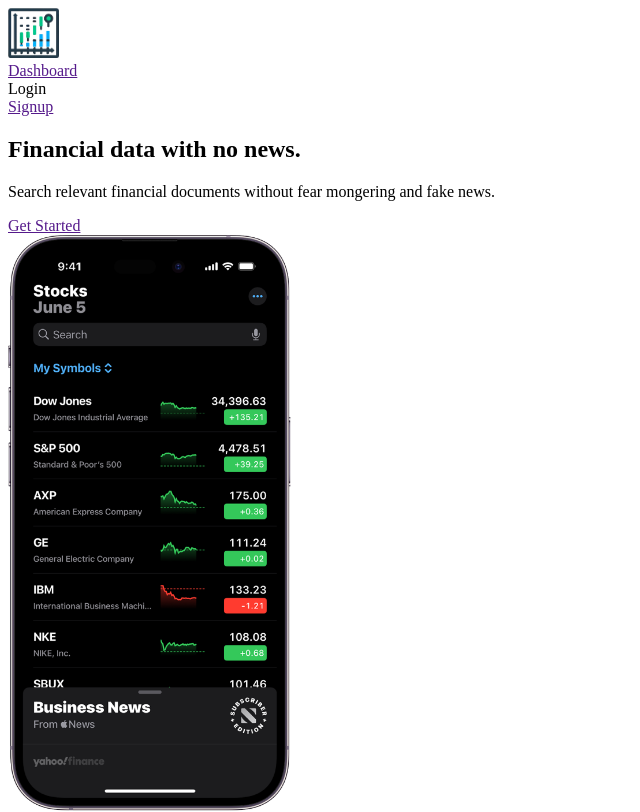
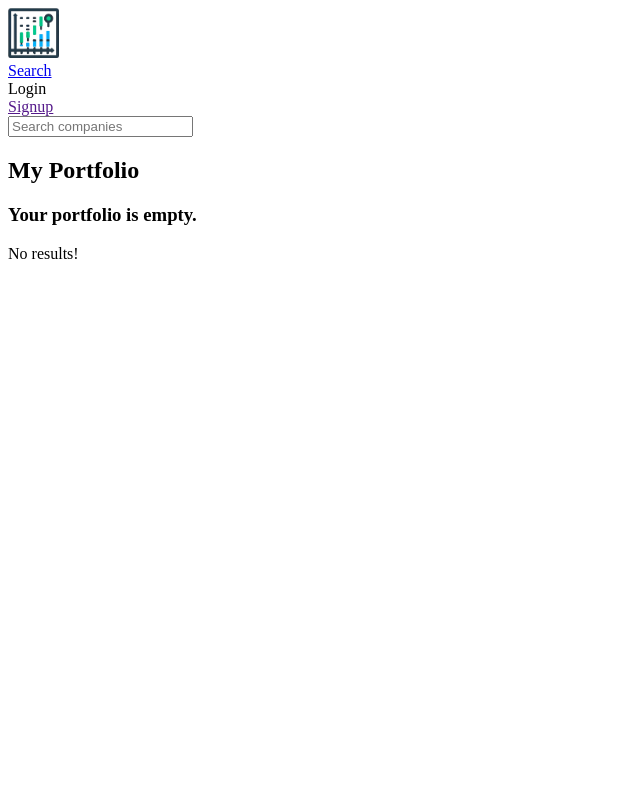
Before and after one commit to marcohool/StockPortfolio, a React (Create React App) app in the folder frontend/: page /search in a window 1280 px wide. Shown: the top 812 px of the page, without its empty margins (0-640 px from the left). Built offline with nearby package versions, Linux system fonts and the light colour scheme; a web font is replaced by a local one.

Commit message:
Update links to use React Router

```diff
--- a/frontend/src/Components/Card/Card.tsx
+++ b/frontend/src/Components/Card/Card.tsx
@@ -2,6 +2,7 @@
 import "./Card.css";
 import { CompanySearch } from "../../company";
 import AddPortfolio from "../Portfolio/AddPortfolio/AddPortfolio";
+import { Link } from "react-router-dom";
 
 interface Props {
   id: string;
@@ -20,9 +21,12 @@
       key={id}
       id={id}
     >
-      <h2 className="font-bold text-center text-black md:text-left">
+      <Link
+        to={`/company/${searchResult.symbol}`}
+        className="font-bold text-center text-black md:text-left"
+      >
         {searchResult.name} ({searchResult.symbol})
-      </h2>
+      </Link>
       <p className="text-black">{searchResult.currency}</p>
       <p className="font-bold text-black">
         {searchResult.exchangeShortName} - {searchResult.stockExchange}
--- a/frontend/src/Components/Hero/Hero.tsx
+++ b/frontend/src/Components/Hero/Hero.tsx
@@ -1,6 +1,7 @@
 import React from "react";
 import hero from "./hero.png";
 import "./Hero.css";
+import { Link } from "react-router-dom";
 
 interface Props {}
 
@@ -17,12 +18,12 @@
             news.
           </p>
           <div className="mx-auto lg:mx-0">
-            <a
-              href=""
+            <Link
+              to="/search"
               className="py-5 px-10 text-2xl font-bold text-white bg-lightGreen rounded lg:py-4 hover:opacity-70"
             >
               Get Started
-            </a>
+            </Link>
           </div>
         </div>
         <div className="mb-24 mx-auto md:w-180 md:px-10 lg:mb-0 lg:w-1/2">
--- a/frontend/src/Components/Navbar/Navbar.tsx
+++ b/frontend/src/Components/Navbar/Navbar.tsx
@@ -1,4 +1,5 @@
 import React from "react";
+import { Link } from "react-router-dom";
 import logo from "./logo.png";
 import "./Navbar.css";
 
@@ -9,11 +10,13 @@
     <nav className="relative container mx-auto p-6">
       <div className="flex items-center justify-between">
         <div className="flex items-center space-x-20">
-          <img src={logo} alt="" className="logo" />
+          <Link to="/">
+            <img src={logo} alt="" className="logo" />
+          </Link>
           <div className="hidden font-bold lg:flex">
-            <a href="" className="text-black hover:text-darkBlue">
-              Dashboard
-            </a>
+            <Link to="/search" className="text-black hover:text-darkBlue">
+              Search
+            </Link>
           </div>
         </div>
         <div className="hidden lg:flex items-center space-x-6 text-back">
--- a/frontend/src/Components/Portfolio/CardPortfolio/CardPortfolio.tsx
+++ b/frontend/src/Components/Portfolio/CardPortfolio/CardPortfolio.tsx
@@ -1,5 +1,6 @@
 import React from "react";
 import DeletePortfolio from "../DeletePortfolio/DeletePortfolio";
+import { Link } from "react-router-dom";
 
 interface Props {
   portfolioValue: string;
@@ -12,7 +13,12 @@
 }: Props) => {
   return (
     <div className="flex flex-col w-full p-8 space-y-4 text-center rounded-lg shadow-lg md:w-1/3">
-      <p className="pt-6 text-xl font-bold">{portfolioValue}</p>
+      <Link
+        to={`/company/${portfolioValue}`}
+        className="pt-6 text-xl font-bold"
+      >
+        {portfolioValue}
+      </Link>
       <DeletePortfolio
         portfolioValue={portfolioValue}
         onPortfolioDelete={onPortfolioDelete}
--- a/frontend/src/Pages/HomePage/HomePage.tsx
+++ b/frontend/src/Pages/HomePage/HomePage.tsx
@@ -1,7 +1,12 @@
 import React from "react";
+import { Hero } from "../../Components/Hero/Hero";
 
 interface Props {}
 
 export const HomePage: React.FC<Props> = (props) => {
-  return <></>;
+  return (
+    <>
+      <Hero />
+    </>
+  );
 };
--- a/frontend/src/Pages/SearchPage/SearchPage.tsx
+++ b/frontend/src/Pages/SearchPage/SearchPage.tsx
@@ -1,5 +1,4 @@
 import React, { ChangeEvent, SyntheticEvent, useState } from "react";
-import { Hero } from "../../Components/Hero/Hero";
 import Search from "../../Components/Search/Search";
 import ListPortfolio from "../../Components/Portfolio/ListPortfolio/ListPortfolio";
 import CardList from "../../Components/CardList/CardList";
@@ -55,7 +54,6 @@
 
   return (
     <div className="Search">
-      <Hero />
       <Search
         onSearchSubmit={onSearchSubmit}
         search={search}
```
